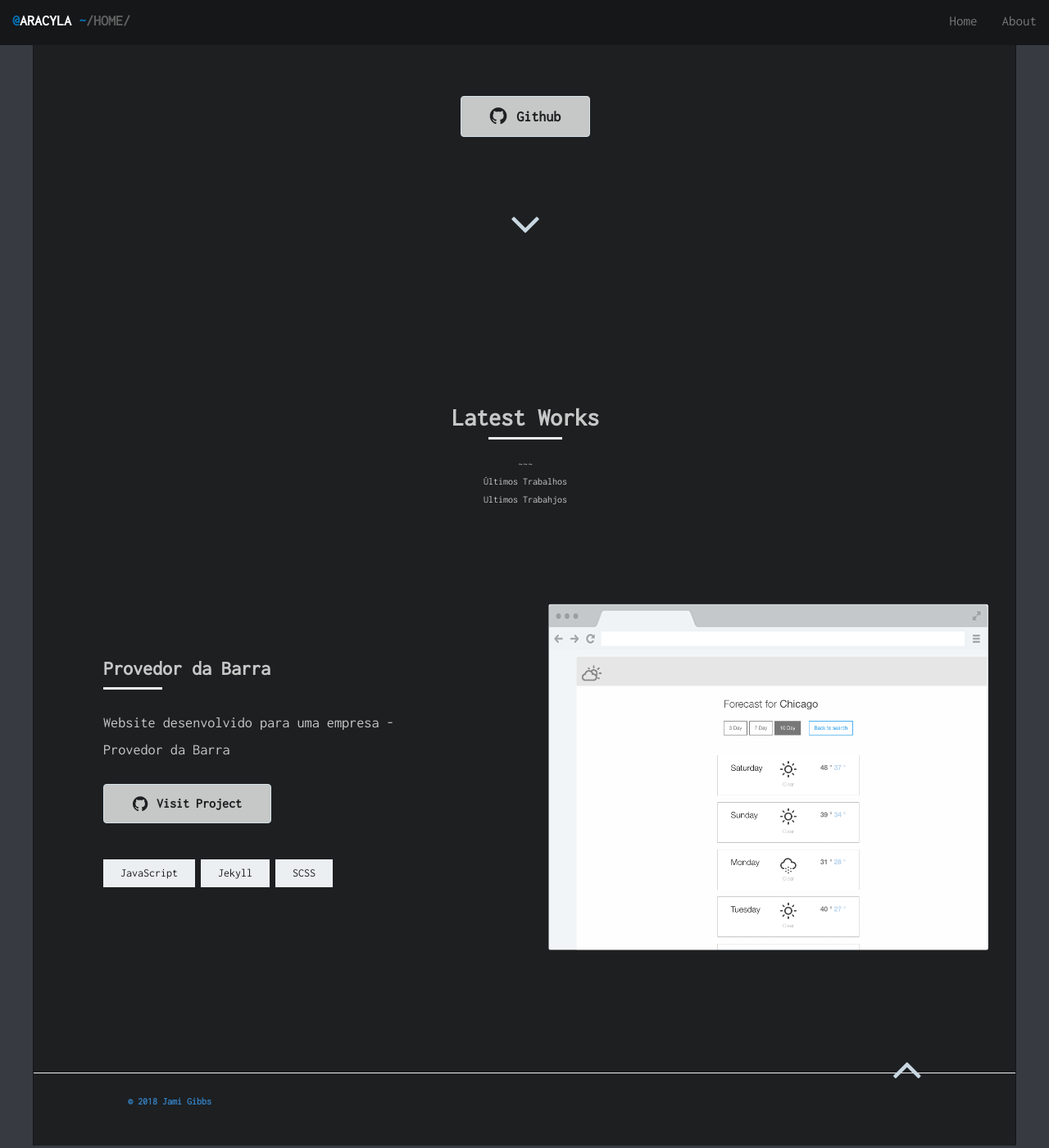
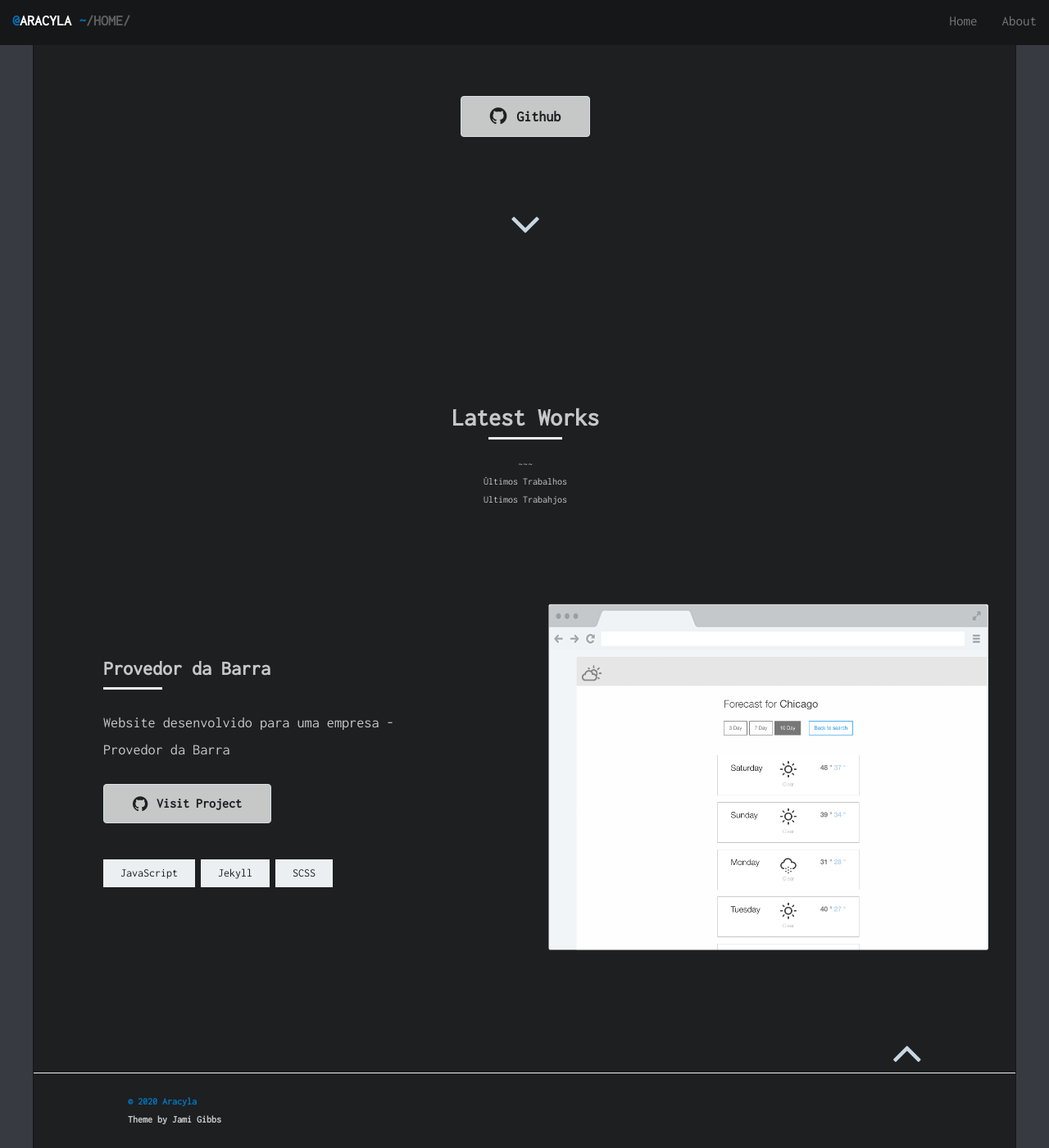
Before and after one commit to anonspacecowboy/anonspacecowboy.github.io, a Jekyll site: the page built from index.html, in a window 1280 px wide and 1400 px high, scrolled down 642 px. Shown: the whole window at 82% size. Built offline with Jekyll 4.4.1, drawn with Linux system fonts in a browser that asks for light colours; nearby versions of some CDN libraries; the list of posts is cut into pages by our own code.

Commit message:
footer finished

```diff
--- a/_config.yml
+++ b/_config.yml
@@ -101,9 +101,9 @@ pagination:
 ############################################################
 
 ### Phantom settings
-footer_text: '© 2018 Jami Gibbs'
+footer_text: '© 2020 Aracyla'
 admin_name: 'Aracyla'
-google_analytics: "UA-9999999-99" # Update with your own tracking ID
+google_analytics: "" # Update with your own tracking ID
 enable_contact: false
 
 enable_nav: true
--- a/_includes/footer.html
+++ b/_includes/footer.html
@@ -4,7 +4,10 @@
         <div class="row">
 
           <div class="col-xs-12 col-md-2 col-md-offset-1">
-            <p class="text-muted text-left "><a href="{{ site.url }}">{{ site.footer_text }}</a></p>
+            <p class="text-muted text-left ">
+				<a href="{{ site.url }}">{{ site.footer_text }}</a><br>
+				<a class="secondary-link" href="https://github.com/jamigibbs/phantom">Theme by Jami Gibbs</a>
+			</p>
           </div>
 
           <div class="col-xs-12 col-md-6 col-md-offset-2">
--- a/css/style.scss
+++ b/css/style.scss
@@ -352,20 +352,35 @@ button.btn, input.btn {
   p {
     font-size: 12px;
     font-weight: 600;
-    color: #9eb1bd;
     margin: 0;
     padding: 10px 0;
+	a {
+		color: $aux-color;
+	}
+	a:hover {
+		text-decoration: underline;
+	}
     @include bp-xsmall {
       text-align: center;
     }
   }
   .section-jump {
     float: right;
+	margin-top: -20px;
     @include bp-xsmall {
       float: none;
     }
   }
 }
+
+.secondary-link {
+	color: $font-color!important;
+}
+.secondary-link:hover {
+	text-decoration: underline;
+}
+
+
 
 /*--------------------------------------------------------------
 	5.0 Code formatting
```
